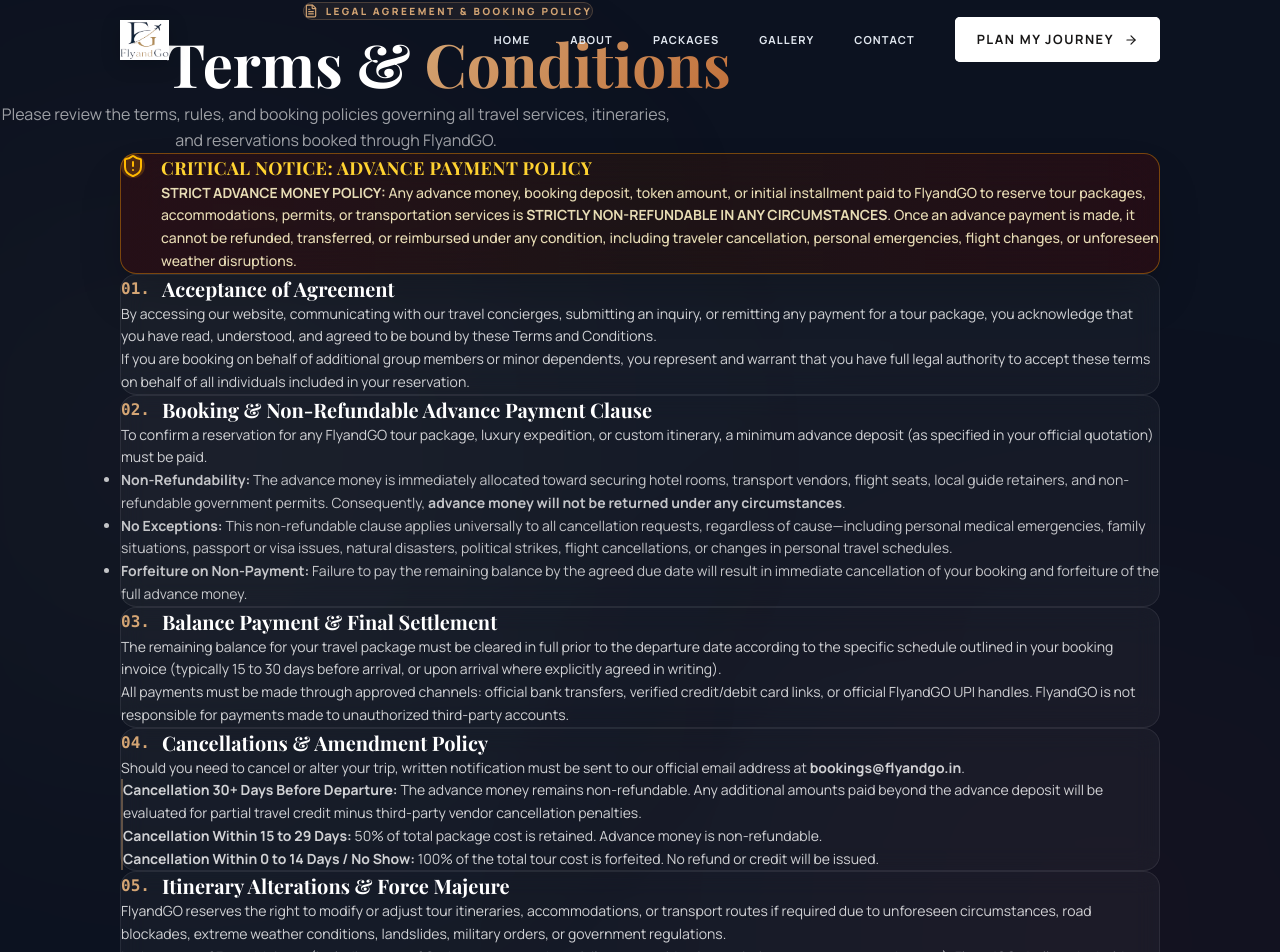
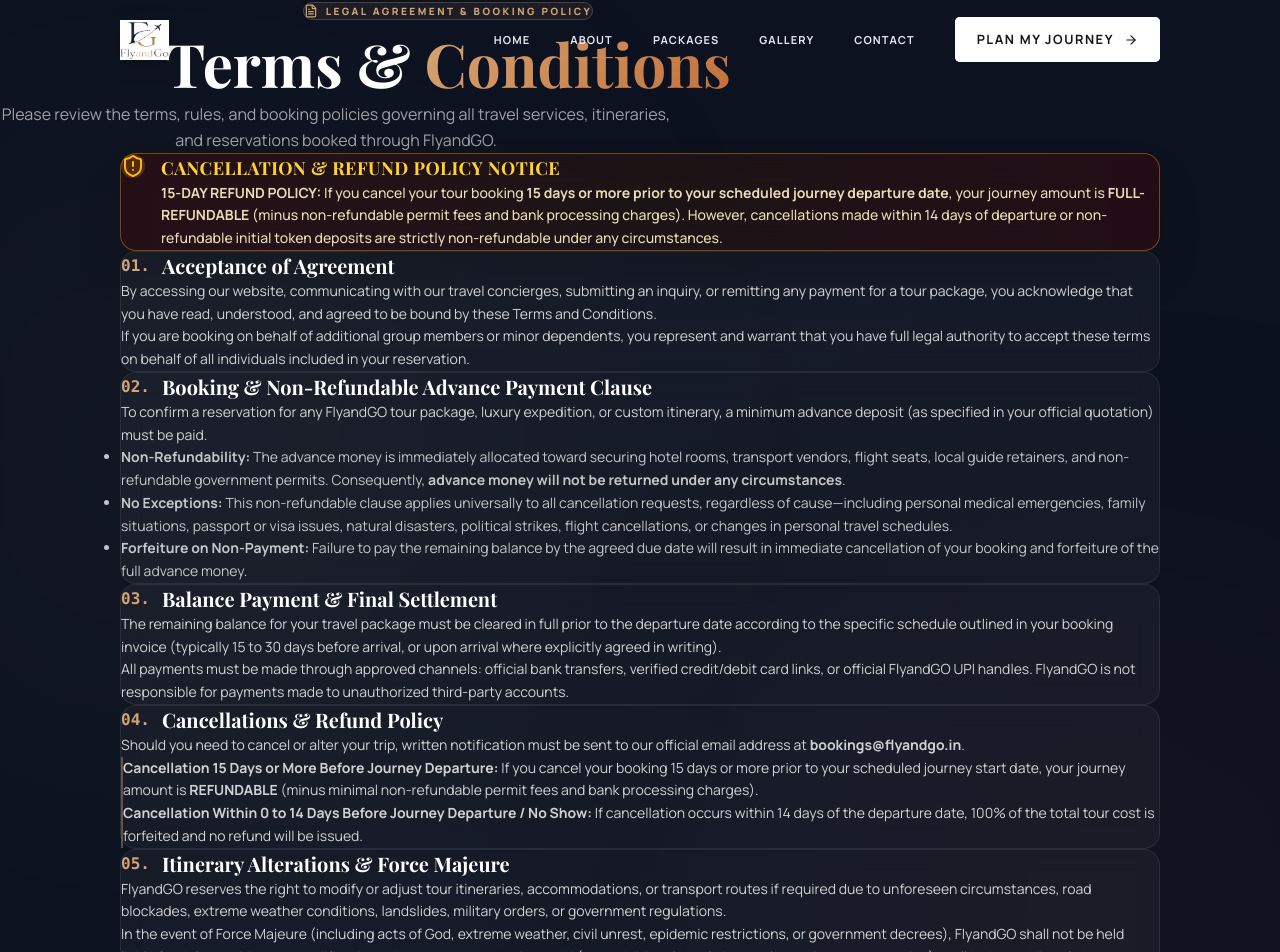
Before and after one commit to Ansh7695/Tripzy, a React (Vite) app: page /terms in a window 1280 px wide. Shown: the top 952 px of the page. Built offline with nearby package versions, Linux system fonts and the light colour scheme; a web font is replaced by a local one.

Commit message:
Add 15-day prior cancellation refund clause to Terms and Privacy policy

```diff
--- a/src/pages/PrivacyPage.tsx
+++ b/src/pages/PrivacyPage.tsx
@@ -117,7 +117,7 @@
               All financial transactions and advance money payments submitted to FlyandGO are processed using bank-grade 256-bit SSL encryption via authorized Payment Gateways and official banking channels.
             </p>
             <p className="mb-3">
-              As stipulated in our booking conditions, <strong>advance money deposited for tour reservations is non-refundable in any circumstances</strong> once transactions are confirmed. Payment records and transaction logs are maintained securely for accounting, auditing, and tax compliance under Indian fiscal law.
+              As stipulated in our booking conditions, <strong>if you cancel 15 days or more prior to your scheduled journey departure date, your journey amount is refundable</strong> (minus non-refundable permit costs and bank processing fees). Cancellations made within 14 days of departure or non-refundable initial token deposits are non-refundable. Payment records and transaction logs are maintained securely for accounting, auditing, and tax compliance under Indian fiscal law.
             </p>
           </div>
 
--- a/src/pages/TermsPage.tsx
+++ b/src/pages/TermsPage.tsx
@@ -64,10 +64,10 @@
             </div>
             <div>
               <h3 className="text-lg font-bold text-amber-300 mb-2 uppercase tracking-wide">
-                Critical Notice: Advance Payment Policy
+                Cancellation & Refund Policy Notice
               </h3>
               <p className="text-sm text-amber-100/90 leading-relaxed font-medium">
-                <strong>STRICT ADVANCE MONEY POLICY:</strong> Any advance money, booking deposit, token amount, or initial installment paid to FlyandGO to reserve tour packages, accommodations, permits, or transportation services is <strong>STRICTLY NON-REFUNDABLE IN ANY CIRCUMSTANCES</strong>. Once an advance payment is made, it cannot be refunded, transferred, or reimbursed under any condition, including traveler cancellation, personal emergencies, flight changes, or unforeseen weather disruptions.
+                <strong>15-DAY REFUND POLICY:</strong> If you cancel your tour booking <strong>15 days or more prior to your scheduled journey departure date</strong>, your journey amount is <strong>FULL-REFUNDABLE</strong> (minus non-refundable permit fees and bank processing charges). However, cancellations made within 14 days of departure or non-refundable initial token deposits are strictly non-refundable under any circumstances.
               </p>
             </div>
           </div>
@@ -120,15 +120,14 @@
           {/* Section 4 */}
           <div className="bg-white/4 border border-white/8 rounded-2xl p-6 sm:p-8 backdrop-blur-md">
             <h2 className="text-xl font-bold text-white mb-4 flex items-center gap-3" style={{ fontFamily: 'var(--font-heading)' }}>
-              <span className="text-[var(--color-gold)] font-mono text-base">04.</span> Cancellations & Amendment Policy
+              <span className="text-[var(--color-gold)] font-mono text-base">04.</span> Cancellations & Refund Policy
             </h2>
             <p className="mb-3">
               Should you need to cancel or alter your trip, written notification must be sent to our official email address at <strong>bookings@flyandgo.in</strong>.
             </p>
             <div className="space-y-3 border-l-2 border-[var(--color-gold)]/40 pl-4 py-1 my-4">
-              <p><strong>Cancellation 30+ Days Before Departure:</strong> The advance money remains non-refundable. Any additional amounts paid beyond the advance deposit will be evaluated for partial travel credit minus third-party vendor cancellation penalties.</p>
-              <p><strong>Cancellation Within 15 to 29 Days:</strong> 50% of total package cost is retained. Advance money is non-refundable.</p>
-              <p><strong>Cancellation Within 0 to 14 Days / No Show:</strong> 100% of the total tour cost is forfeited. No refund or credit will be issued.</p>
+              <p><strong>Cancellation 15 Days or More Before Journey Departure:</strong> If you cancel your booking 15 days or more prior to your scheduled journey start date, your journey amount is <strong>REFUNDABLE</strong> (minus minimal non-refundable permit fees and bank processing charges).</p>
+              <p><strong>Cancellation Within 0 to 14 Days Before Journey Departure / No Show:</strong> If cancellation occurs within 14 days of the departure date, 100% of the total tour cost is forfeited and no refund will be issued.</p>
             </div>
           </div>
 
```
